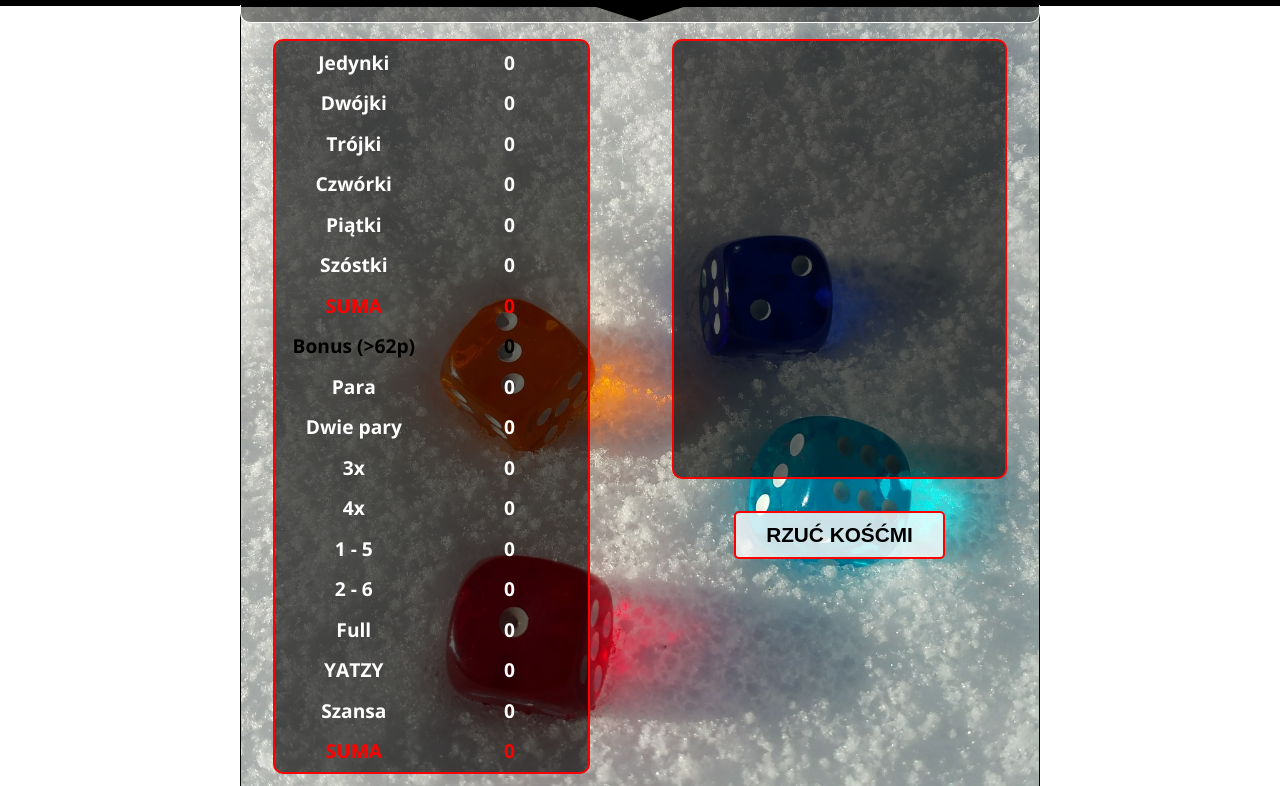
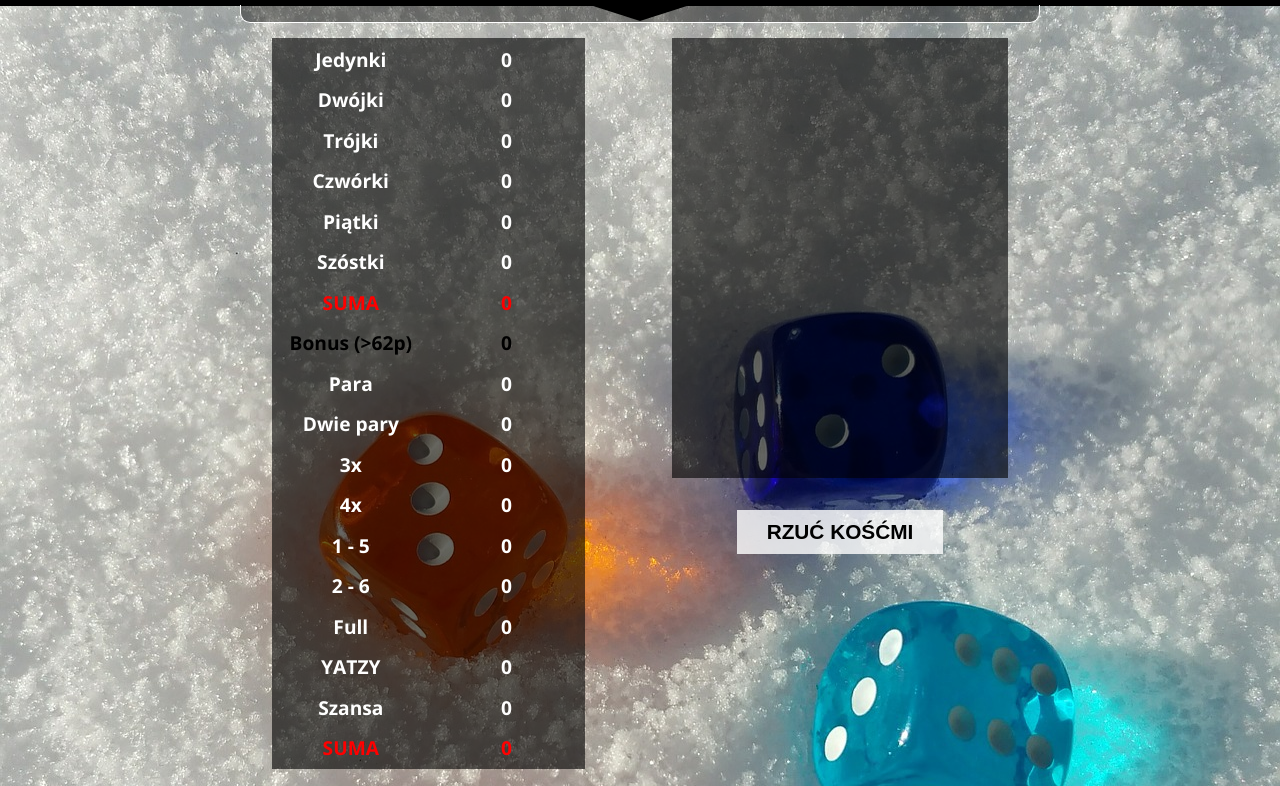
Before and after one commit to triskelion16/yatzy_game, a website: page index.html in a window 1280 px wide. Shown: the part 54-840 px from the top of the page. Drawn offline with nearby package versions, Linux system fonts and the light colour scheme.

Commit message:
fixed sum algorithm (js)

```diff
--- a/index.html
+++ b/index.html
@@ -25,27 +25,27 @@
             <aside>
                 <table>
                     <tbody>
-                        <tr id="one">
+                        <tr id="one" class="upTable">
                             <td>Jedynki</td>
                             <td><span>0</span></td>
                         </tr>
-                        <tr id="two">
+                        <tr id="two" class="upTable">
                             <td>Dwójki</td>
                             <td><span>0</span></td>
                         </tr>
-                        <tr id="three">
+                        <tr id="three" class="upTable">
                             <td>Trójki</td>
                             <td><span>0</span></td>
                         </tr>
-                        <tr id="four">
+                        <tr id="four" class="upTable">
                             <td>Czwórki</td>
                             <td><span>0</span></td>
                         </tr>
-                        <tr id="five">
+                        <tr id="five" class="upTable">
                             <td>Piątki</td>
                             <td><span>0</span></td>
                         </tr>
-                        <tr id="six">
+                        <tr id="six" class="upTable">
                             <td>Szóstki</td>
                             <td><span>0</span></td>
                         </tr>
--- a/js/app.js
+++ b/js/app.js
@@ -175,9 +175,9 @@ function sum(table_elements) {
             points_text = $(this).find('span').html();
             var points_int = parseInt(points_text, 10);
 
-            sum_1_6 += points_int;
+            if($(this).hasClass('upTable')) sum_1_6 += points_int;
 
-            sum_all = sum_1_6;
+            sum_all += points_int;
         }
 
         //console.log($(this).hasClass('shadow'));
--- a/scss/partials/_aside.scss
+++ b/scss/partials/_aside.scss
@@ -2,8 +2,8 @@ aside {
     width: 50%;
 
     table {
-        border: 2px solid red;
-        border-radius: 10px 10px 10px 10px;
+        //border: 2px solid red;
+        //border-radius: 10px 10px 10px 10px;
         background-color: rgba(0,0,0, .6);
         font-size: 1.2em;
         color: #fff;
--- a/scss/partials/_footer.scss
+++ b/scss/partials/_footer.scss
@@ -1,6 +1,6 @@
 footer {
     background-color: #000;
-    height: 40px;
+    //height: 40px;
     color: #aaa;
     padding-top: 7px;
 
--- a/scss/partials/_main.scss
+++ b/scss/partials/_main.scss
@@ -3,8 +3,8 @@ main {
 
     .main_dice {
         display: flex;
-        border: 2px solid red;
-        border-radius: 10px 10px 10px 10px;
+        //border: 2px solid red;
+        //border-radius: 10px 10px 10px 10px;
         background-color: rgba(0,0,0, .6);
         margin: 2rem 2rem;
         height: 55vh;
@@ -22,11 +22,12 @@ main {
             padding: 10px 30px;
             background-color: rgba(255,255,255, .8);
             color: #000;
-            border: 2px solid red;
-            border-radius: 5px 5px 5px 5px;
+            //border: 2px solid red;
+            //border-radius: 5px 5px 5px 5px;
             font-size: 1.3rem;
             font-weight: bold;
             text-transform: uppercase;
+            border: none;
         }
     }
 }
--- a/scss/style.scss
+++ b/scss/style.scss
@@ -15,11 +15,12 @@
 body {
     margin: 0;
     font-family: 'Open sans', Verdena, sans-serif;
+    @include background;
 }
 
 .main_width {
     @include flexbox;
-    width: 100vw;;
+    width: 100vw;
     margin: 0 auto;
     //border: 1px solid red;
 }
@@ -35,11 +36,11 @@ body {
 }
 
 .main_container {
-    @include background;
+    //@include background;
     display: flex;
     //height: 80vh;
     width: 100vw;
-    border: 1px solid #000;
+    //border: 1px solid #000;
 }
 
 .shadow {
```
Also changed, not shown: css/style.css, 1 other file.
